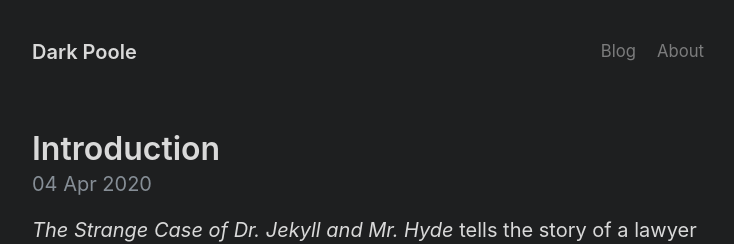
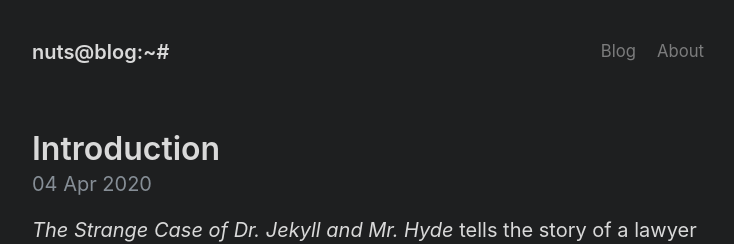
Before and after one commit to Swixo/swixo.github.io, a Jekyll site: the page built from index.html, in a window 1280 px wide. Shown: the top 244 px of the page, without its empty margins (272-1006 px from the left). Built offline with Jekyll 4.4.1, drawn with Linux system fonts in a browser that asks for light colours; the list of posts is cut into pages by our own code.

Commit message:
Update _config.yml

```diff
--- a/_config.yml
+++ b/_config.yml
@@ -1,6 +1,6 @@
 # Setup
-title: Dark Poole
-url: https://getpoole.com
+title: nuts@blog:~#
+url: https://nuts7.github.io/
 paginate: 1
 baseurl: ""
 permalink: pretty
@@ -32,9 +32,9 @@ sass:
 
 # Specify the author for blog posts
 author:
-  name: Mark Otto
-  url: https://twitter.com/mdo
-  email: markdotto@gmail.com
+  name: nuts
+  url: nuts
+  email: nuts
 
 # Custom vars
 version: 3.0.0
```
